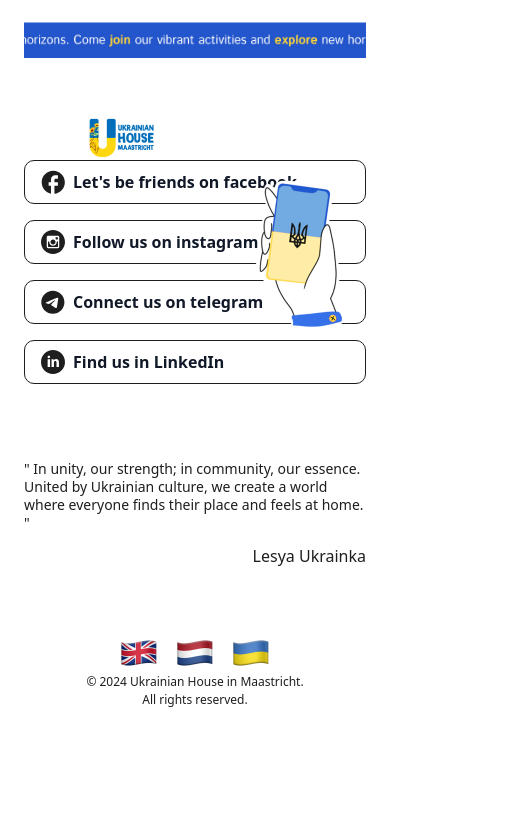
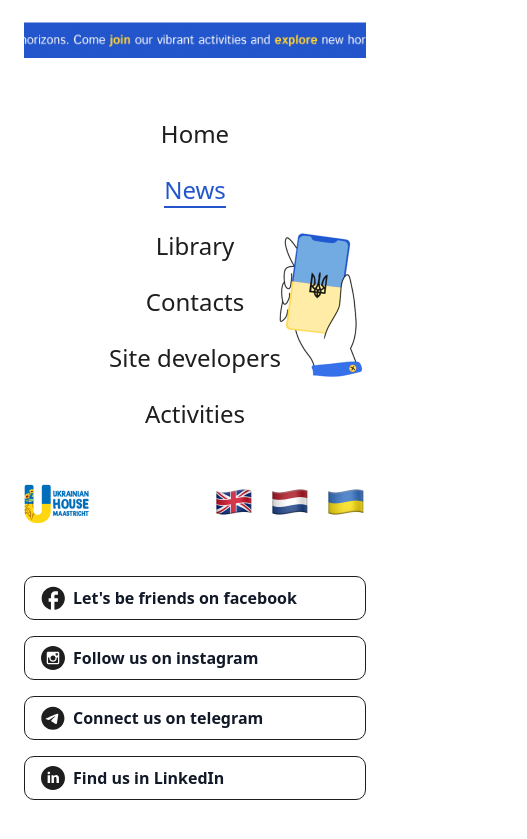
Before and after one commit to DimkaGrek/UkrainianHouse, a React (Vite) app: page /UkrainianHouse/news in a window 390 px wide. Shown: the part 3465-4304 px from the top of the page, 527 px wide, since content can reach past the window. Before the commit the page ends 4258 px from the top, so only its background shows below. Built offline with nearby package versions, Linux system fonts and the light colour scheme.

Commit message:
adaptive for Footer component

```diff
--- a/src/components/Footer/Footer.jsx
+++ b/src/components/Footer/Footer.jsx
@@ -27,7 +27,7 @@ import { Icon } from '../Icon/Icon';
 const Footer = () => {
   return (
     <footer className="container pt-[24px] pb-[84px]">
-      <div className="mb-[58px] mb:mb-[33px] lg:mb-[132.16px]">
+      <div className="mb-[58px] mb:mb-[34px] lg:mb-[132px]">
         <picture>
           <source
             media="(min-width: 1920px)"
@@ -47,14 +47,14 @@ const Footer = () => {
             alt="Tape with text"
             height="76"
             loading="lazy"
-            className="max-w-none w-[100%]"
+            className="max-w-none w-full"
           />
         </picture>
       </div>
       <div className="flex flex-col items-center relative">
-        <div className="flex mb-[76px]">
-          <div className="flex flex-col items-center text-center lg:justify-between">
-            <Link to="/" className="mr-[147px]">
+        <div className="flex flex-col items-center text-center mb-[154px] md:mb-[36px] lg:mb-[76px] lg:flex-row lg:flex-wrap lg:justify-between">
+          <div className="flex items-center gap-[100px] mb-[50px] md:mb-[44px] lg:gap-[157px] lg:mb-0">
+            <Link to="/" className="hidden md:inline-block">
               <picture>
                 <source
                   media="(min-width: 1920px)"
@@ -74,32 +74,127 @@ const Footer = () => {
                 />
               </picture>
             </Link>
-            <div className="hidden md:flex items-center text-center mb-[50px] lg:mr-[92px]">
-              <ul className="flex flex-col gap-[20px] justify-center font-normal text-[24px] leading-relaxed text-center text-[#1e1e1e] lg:flex-wrap lg:gap-x-[126px] lg:gap-y-[32px] lg:w-[577px] lg:text-left">
-                <li className="hover:text-[#3e38c8] focus:text-[#3e38c8] transition duration-300">
+
+            <ul className="flex flex-col gap-[20px] justify-center font-normal leading-[1.5] text-[24px] md:text-[16px] lg:text-[24px] text-center md:text-start text-[#1e1e1e] md:flex-row md:flex-wrap md:justify-start md:gap-x-[104px] md:gap-y-[14px] lg:gap-x-[41px] lg:gap-y-[32px] lg:w-[577px] lg:mr-[32px]">
+              <li className="md:w-[110px] lg:w-[165px] hover:text-[#3e38c8] focus:text-[#3e38c8] transition duration-300">
                 <NavLink to="/">Home</NavLink>
               </li>
-                <li className="hover:text-[#3e38c8] focus:text-[#3e38c8] transition duration-300">
+              <li className="md:w-[110px] lg:w-[165px] hover:text-[#3e38c8] focus:text-[#3e38c8] transition duration-300">
+                <NavLink to="/news">News</NavLink>
+              </li>
+              <li className="md:w-[110px] lg:w-[165px] hover:text-[#3e38c8] focus:text-[#3e38c8] transition duration-300">
                 <NavLink to="/library">Library</NavLink>
               </li>
-                <li className="hover:text-[#3e38c8] focus:text-[#3e38c8] transition duration-300">
+              <li className="md:w-[110px] lg:w-[165px] hover:text-[#3e38c8] focus:text-[#3e38c8] transition duration-300">
+                <NavLink to="/contacts">Contacts</NavLink>
+              </li>
+              <li className="md:w-[110px] lg:w-[165px] cursor-pointer hover:text-[#3e38c8] focus:text-[#3e38c8] transition duration-300">
                 Site developers
               </li>
-                <li className="hover:text-[#3e38c8] focus:text-[#3e38c8] transition duration-300">
-                  <NavLink to="/news">News</NavLink>
-                </li>
-                <li className="hover:text-[#3e38c8] focus:text-[#3e38c8] transition duration-300">
-                  <NavLink to="/contacts">Contacts</NavLink>
-                </li>
-                <li className="hover:text-[#3e38c8] focus:text-[#3e38c8] transition duration-300">
+              <li className="md:w-[110px] lg:w-[165px] cursor-pointer hover:text-[#3e38c8] focus:text-[#3e38c8] transition duration-300">
                 Activities
               </li>
             </ul>
           </div>
-            <ul className="flex flex-col items-center lg:flex-wrap gap-[16px] lg:gap-[20px] w-[664px]">
+
+          <div className="flex justify-between mb-[50px] w-full md:hidden">
+            <Link to="/">
+              <img
+                srcSet={`${logo_mobile1x} 1x, ${logo_mobile2x} 2x`}
+                src={logo_mobile1x}
+                alt="logotype"
+                width="66"
+                height="44"
+                className="max-w-none"
+                loading="lazy"
+              />
+            </Link>
+
+            <ul className="flex gap-4">
+              <li>
+                <img
+                  srcSet={`${flag_eng1x} 1x, ${flag_eng2x} 2x`}
+                  src={flag_eng1x}
+                  alt="Flag of England"
+                  className="w-[40px] h-[40px]"
+                  loading="lazy"
+                />
+              </li>
+              <li>
+                <img
+                  srcSet={`${flag_nl1x} 1x, ${flag_nl2x} 2x`}
+                  src={flag_nl1x}
+                  alt="Flag of Netherland"
+                  className="w-[40px] h-[40px]"
+                  loading="lazy"
+                />
+              </li>
+              <li>
+                <img
+                  srcSet={`${flag_ua1x} 1x, ${flag_ua2x} 2x`}
+                  src={flag_ua1x}
+                  alt="Flag of Ukraine"
+                  className="w-[40px] h-[40px]"
+                  loading="lazy"
+                />
+              </li>
+            </ul>
+          </div>
+
+          <div className="hidden md:flex justify-between items-center md:mb-[44px] md:w-full lg:hidden">
+            <address className="flex-col md:gap-4">
+              <ul className="text-[#1e1e1e] font-normal text-[14px] leading-[1.3] not-italic">
+                <li className="flex gap-[6px]">
+                  <Icon
+                    name="mail"
+                    className="fill-[#1e1e1e]"
+                    size="24"
+                    viewbox="24"
+                  />
+                  ukrainianhouse.maastricht@gmail.com
+                </li>
+                <li className="flex gap-[6px]">
+                  <Icon name="adress" className="fill-[#1e1e1e]" size="24" />
+                  Oranjeplein 96, Maastricht, Netherlands, 6224 KV
+                </li>
+              </ul>
+            </address>
+
+            <ul className="flex gap-4">
+              <li>
+                <img
+                  srcSet={`${flag_eng1x} 1x, ${flag_eng2x} 2x`}
+                  src={flag_eng1x}
+                  alt="Flag of England"
+                  className="w-[40px] h-[40px]"
+                  loading="lazy"
+                />
+              </li>
+              <li>
+                <img
+                  srcSet={`${flag_nl1x} 1x, ${flag_nl2x} 2x`}
+                  src={flag_nl1x}
+                  alt="Flag of Netherland"
+                  className="w-[40px] h-[40px]"
+                  loading="lazy"
+                />
+              </li>
+              <li>
+                <img
+                  srcSet={`${flag_ua1x} 1x, ${flag_ua2x} 2x`}
+                  src={flag_ua1x}
+                  alt="Flag of Ukraine"
+                  className="w-[40px] h-[40px]"
+                  loading="lazy"
+                />
+              </li>
+            </ul>
+          </div>
+
+          <ul className="flex flex-col justify-center items-center md:flex-wrap md:flex-row gap-[16px] lg:gap-[20px] lg:w-[714px]">
             <li className="font-bold text-[16px] lg:text-[20px] leading-[1.5] text-center text-gray-900 ">
               <a
-                  className="flex items-center gap-[8px] lg:gap-[6px] border border-[#1e1e1e] rounded-[10px] lg:px-[18px] px-[16px] py-[10px] w-[342px] h-[44px] lg:w-[347px] lg:h-[54px] hover:text-[#fff] hover:bg-[#2355cc] focus:text-[#fff] focus:bg-[#2355cc] transition duration-300 group"
+                className="flex items-center gap-[8px] lg:gap-[6px] border border-[#1e1e1e] rounded-[10px] lg:px-[18px] px-[16px] py-[10px] w-[342px] h-[44px] md:w-[344px] lg:w-[347px] lg:h-[54px] hover:text-[#fff] hover:bg-[#2355cc] focus:text-[#fff] focus:bg-[#2355cc] transition duration-300 group"
                 href="https://www.facebook.com/ua.maastricht"
                 target="_blank"
                 rel="noopener noreferrer"
@@ -115,7 +210,7 @@ const Footer = () => {
             </li>
             <li className="font-bold text-[16px] lg:text-[20px] leading-[1.5] text-center text-gray-900 ">
               <a
-                  className="flex items-center gap-[8px] lg:gap-[6px] border border-[#1e1e1e] rounded-[10px] lg:px-[18px] px-[16px] py-[10px] w-[342px] h-[44px] lg:w-[347px] lg:h-[54px] hover:text-[#fff] hover:bg-[#2355cc] focus:text-[#fff] focus:bg-[#2355cc] transition duration-300 group"
+                className="flex items-center gap-[8px] lg:gap-[6px] border border-[#1e1e1e] rounded-[10px] lg:px-[18px] px-[16px] py-[10px] w-[342px] h-[44px] md:w-[344px] lg:w-[347px] lg:h-[54px] hover:text-[#fff] hover:bg-[#2355cc] focus:text-[#fff] focus:bg-[#2355cc] transition duration-300 group"
                 href="https://www.instagram.com/ukrainianhousemaastricht/?igsh=c2I5N2I0Z2dvN2Fk"
                 target="_blank"
                 rel="noopener noreferrer"
@@ -131,7 +226,7 @@ const Footer = () => {
             </li>
             <li className="font-bold text-[16px] lg:text-[20px] leading-[1.5] text-center text-gray-900 ">
               <a
-                  className="flex items-center gap-[8px] lg:gap-[6px] border border-[#1e1e1e] rounded-[10px] lg:px-[18px] px-[16px] py-[10px] w-[342px] h-[44px] lg:w-[347px] lg:h-[54px] hover:text-[#fff] hover:bg-[#2355cc] focus:text-[#fff] focus:bg-[#2355cc] transition duration-300 group"
+                className="flex items-center gap-[8px] lg:gap-[6px] border border-[#1e1e1e] rounded-[10px] lg:px-[18px] px-[16px] py-[10px] w-[342px] h-[44px] md:w-[344px] lg:w-[347px] lg:h-[54px] hover:text-[#fff] hover:bg-[#2355cc] focus:text-[#fff] focus:bg-[#2355cc] transition duration-300 group"
                 href="https://t.me/+cGjweuHlhU00N2E8"
                 target="_blank"
                 rel="noopener noreferrer"
@@ -147,7 +242,7 @@ const Footer = () => {
             </li>
             <li className="font-bold text-[16px] lg:text-[20px] leading-[1.5] text-center text-gray-900 ">
               <a
-                  className="flex items-center gap-[8px] lg:gap-[6px] border border-[#1e1e1e] rounded-[10px] lg:px-[18px] px-[16px] py-[10px] w-[342px] h-[44px] lg:w-[347px] lg:h-[54px] hover:text-[#fff] hover:bg-[#2355cc] focus:text-[#fff] focus:bg-[#2355cc] transition duration-300 group"
+                className="flex items-center gap-[8px] lg:gap-[6px] border border-[#1e1e1e] rounded-[10px] lg:px-[18px] px-[16px] py-[10px] w-[342px] h-[44px] md:w-[344px] lg:w-[347px] lg:h-[54px] hover:text-[#fff] hover:bg-[#2355cc] focus:text-[#fff] focus:bg-[#2355cc] transition duration-300 group"
                 href="https://www.linkedin.com/company/ukrainian-house-in-maastricht/"
                 target="_blank"
                 rel="noopener noreferrer"
@@ -163,10 +258,10 @@ const Footer = () => {
             </li>
           </ul>
         </div>
-        </div>
-        <div className="flex flex-col mb-[65px]">
-          <address className="hidden lg:mr-[472.5px]">
-            <ul className="flex flex-col gap-4 text-[#1e1e1e] font-normal text-[20px] leading-5 not-italic">
+
+        <div className="w-full mb-[50px] md:flex md:justify-end md:mb-[36px] lg:justify-between lg:items-center lg:mb-[38px]">
+          <address className="hidden lg:flex flex-col gap-4">
+            <ul className="text-[#1e1e1e] font-normal text-[20px] leading-[1.4]">
               <li className="flex gap-[6px]">
                 <Icon
                   name="mail"
@@ -182,19 +277,21 @@ const Footer = () => {
               </li>
             </ul>
           </address>
-          <div className=" flex flex-col w-[342px] lg:w-[474px]">
-            <p className="text-start font-normal text-[14px] leading-[1.3] lg:text-[20px] lg:leading-[1.4] text-[#1e1e1e] mb-3">
-              &quot; In unity, our strength; in community, our essence. United
-              by Ukrainian culture, we create a world where everyone finds their
-              place and feels at home. &quot;
+
+          <div className="flex flex-col md:items-end lg:mr-[165px]">
+            <p className="text-[14px] leading-[1.3] lg:text-[20px] lg:leading-[1.4] text-[#1e1e1e] mb-3 w-[325px] lg:w-[465px]">
+              &quot;In unity, our strength; in community, our essence. United by
+              Ukrainian culture, we create a world where everyone finds their
+              place and feels at home.&quot;
             </p>
-            <p className="text-end lg:italic leading-6 text-[#1e1e1e]">
+            <p className="text-end md:italic leading-[2.14] text-[12px] md:text-[14px] lg:text-[20px] text-[#1e1e1e]">
               Lesya Ukrainka
             </p>
           </div>
         </div>
 
-        <div className="flex gap-4">
+        <ul className="hidden lg:flex w-full gap-4">
+          <li>
             <img
               srcSet={`${flag_eng1x} 1x, ${flag_eng2x} 2x`}
               src={flag_eng1x}
@@ -202,6 +299,8 @@ const Footer = () => {
               className="w-[40px] h-[40px]"
               loading="lazy"
             />
+          </li>
+          <li>
             <img
               srcSet={`${flag_nl1x} 1x, ${flag_nl2x} 2x`}
               src={flag_nl1x}
@@ -209,6 +308,8 @@ const Footer = () => {
               className="w-[40px] h-[40px]"
               loading="lazy"
             />
+          </li>
+          <li>
             <img
               srcSet={`${flag_ua1x} 1x, ${flag_ua2x} 2x`}
               src={flag_ua1x}
@@ -216,8 +317,10 @@ const Footer = () => {
               className="w-[40px] h-[40px]"
               loading="lazy"
             />
-        </div>
-        <p className="flex justify-center text-center text-[#1e1e1e] lg:italic text-[12px] lg:text-[16px] font-normal leading-[1.5] lg:leading-[1.25] w-[220px] md-[100%]">
+          </li>
+        </ul>
+
+        <p className="flex justify-center text-center text-[#1e1e1e] md:italic text-[12px] lg:text-[16px] font-normal leading-[1.5] lg:leading-[1.25] w-[220px] md:w-full">
           &copy; 2024 Ukrainian House in Maastricht. All rights reserved.
         </p>
         <picture>
@@ -225,24 +328,24 @@ const Footer = () => {
             media="(min-width: 1920px)"
             srcSet={`${iPhone1x_desktop} 1x, ${iPhone2x_desktop} 2x`}
             width="125"
-            height="76"
+            height="249"
             loading="lazy"
           />
           <source
             media="(min-width: 768px)"
             srcSet={`${iPhone1x_tablet} 1x, ${iPhone2x_tablet} 2x`}
-            width="160"
-            height="80"
+            width="80"
+            height="160"
             loading="lazy"
           />
           <img
-            className="absolute top-[50px] right-[20px] lg:bottom-[50px] max-w-none"
+            className="absolute top-[100px] right-0 md:left-0 md:top-auto md:bottom-0 lg:left-auto lg:bottom-[30px] lg:right-0 max-w-none"
             srcSet={`${iPhone1x_mob} 1x, ${iPhone2x_mob} 2x`}
             src={iPhone1x_mob}
             alt="Phone in hand"
+            width="96"
+            height="192"
             loading="lazy"
-            height="192"
-            width="96"
           />
         </picture>
       </div>
--- a/src/components/Header/BurgerMenu.jsx
+++ b/src/components/Header/BurgerMenu.jsx
@@ -51,7 +51,7 @@ export const BurgerMenu = ({ toggleMenu }) => {
           />
         </button>
 
-        <Link to="/">
+        <Link to="/" onClick={toggleMenu}>
           <img
             srcSet={`${logo_desktop1x} 1x, ${logo_desktop2x} 2x`}
             src={logo_desktop1x}
@@ -140,7 +140,7 @@ export const BurgerMenu = ({ toggleMenu }) => {
         </address>
         <button
           type="button"
-          className="inline-block font-bold text-[20px] leading-[1.7] text-center text-gray-900 border border-gray-900 rounded-[10px] py-2.5 px-5 w-[342px] h-[54px] md:w-[605px] focus:text-[#fff] focus:bg-[#2355cc] transition duration-300 outline-none"
+          className="inline-block font-bold text-[20px] text-center text-gray-900 border border-gray-900 rounded-[10px] py-2.5 px-5 w-[342px] h-[54px] md:w-[605px] focus:text-[#fff] focus:bg-[#2355cc] transition duration-300 outline-none"
         >
           Get in touch
         </button>
--- a/src/components/Layout/Layout.jsx
+++ b/src/components/Layout/Layout.jsx
@@ -7,12 +7,12 @@ import { Loader } from '../Loader/Loader';
 
 export const Layout = () => {
   return (
-    <div>
+    <>
       <Header />
       <Suspense fallback={<Loader />}>
         <Outlet />
       </Suspense>
       <Footer />
-    </div>
+    </>
   );
 };
```
Lines whose indentation alone changed are shown as unchanged.
